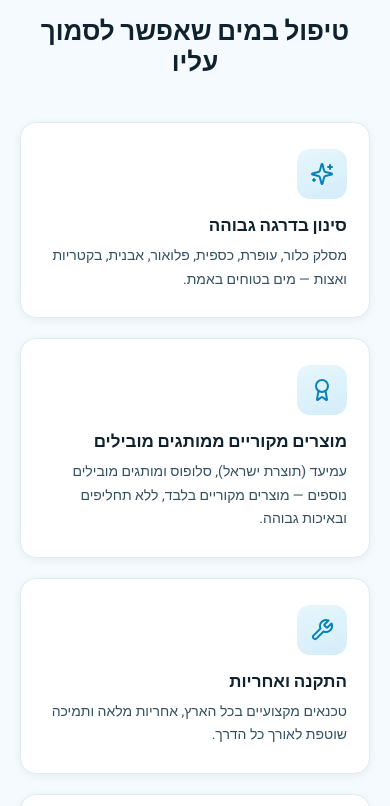
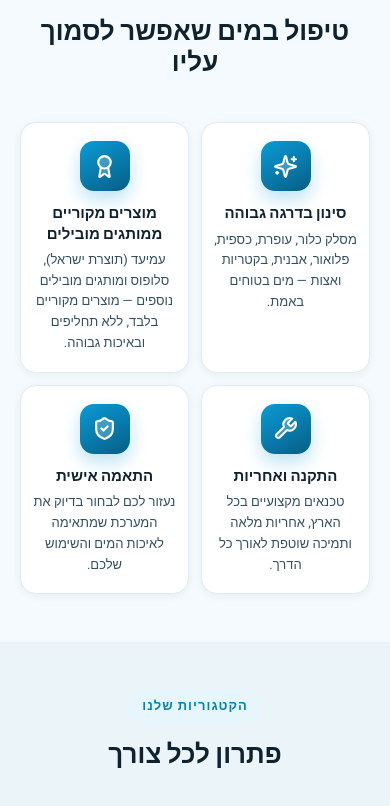
Before and after one commit to Tomer-HL/aquafilter, a React (Vite) app: page / in a window 390 px wide. Shown: the part 3140-3946 px from the top of the page. Built offline with nearby package versions, Linux system fonts and the light colour scheme.

Commit message:
Apply benefit-card styling to Features section
- Reuse .benefits-grid / .benefit: 60px gradient icon tile, hover lift, 2x2 phone grid
- Original Features icons kept (Sparkles / Award / Wrench / ShieldCheck)
- No text or content changes

```diff
--- a/src/App.css
+++ b/src/App.css
@@ -159,7 +159,7 @@ html, body { overflow-x: clip; }
 .feature h3 { font-size: 17px; }
 .feature p { font-size: 14px; color: var(--c-ink-2); margin-top: 8px; line-height: 1.7; }
 
-/* Main-filter benefit cards — bolder icon tile + hover lift + compact phone grid */
+/* Benefit + Features cards — bolder icon tile + hover lift + compact phone grid */
 .benefit { transition: transform .25s ease, box-shadow .25s ease, border-color .25s ease; }
 .benefit .fi {
   width: 60px; height: 60px; border-radius: 16px; margin-bottom: 18px;
--- a/src/App.jsx
+++ b/src/App.jsx
@@ -255,12 +255,12 @@ export default function App() {
               <span className="eyebrow">{t.featuresHead.eyebrow}</span>
               <h2>{t.featuresHead.title}</h2>
             </div>
-            <div className="features-grid">
+            <div className="features-grid benefits-grid">
               {t.features.map((f, i) => {
                 const Icon = featureIcons[i]
                 return (
-                  <div className="feature" key={i}>
-                    <div className="fi"><Icon size={24} /></div>
+                  <div className="feature benefit" key={i}>
+                    <div className="fi"><Icon size={28} strokeWidth={2} aria-hidden="true" /></div>
                     <h3>{f.title}</h3>
                     <p>{f.desc}</p>
                   </div>
```
